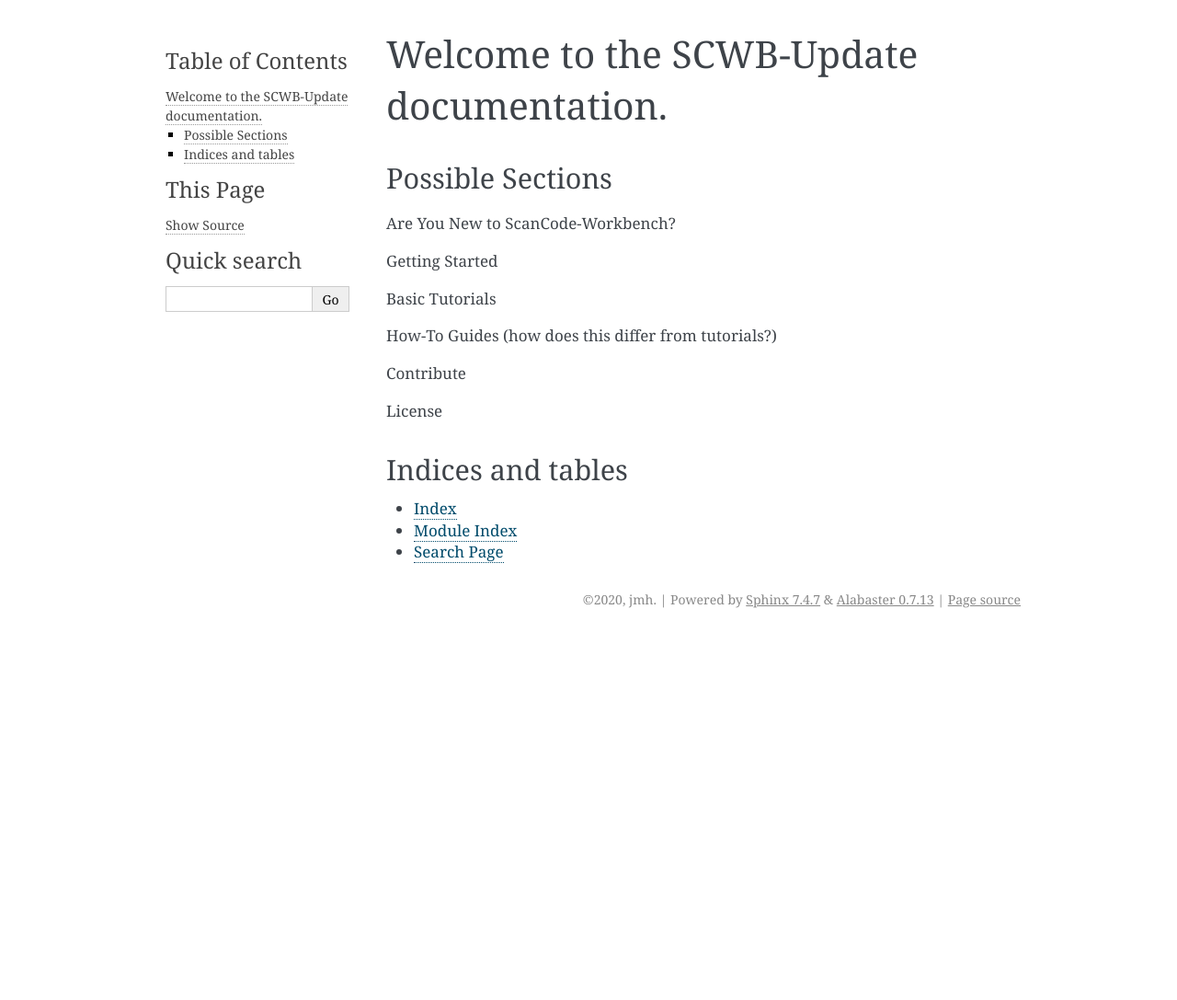
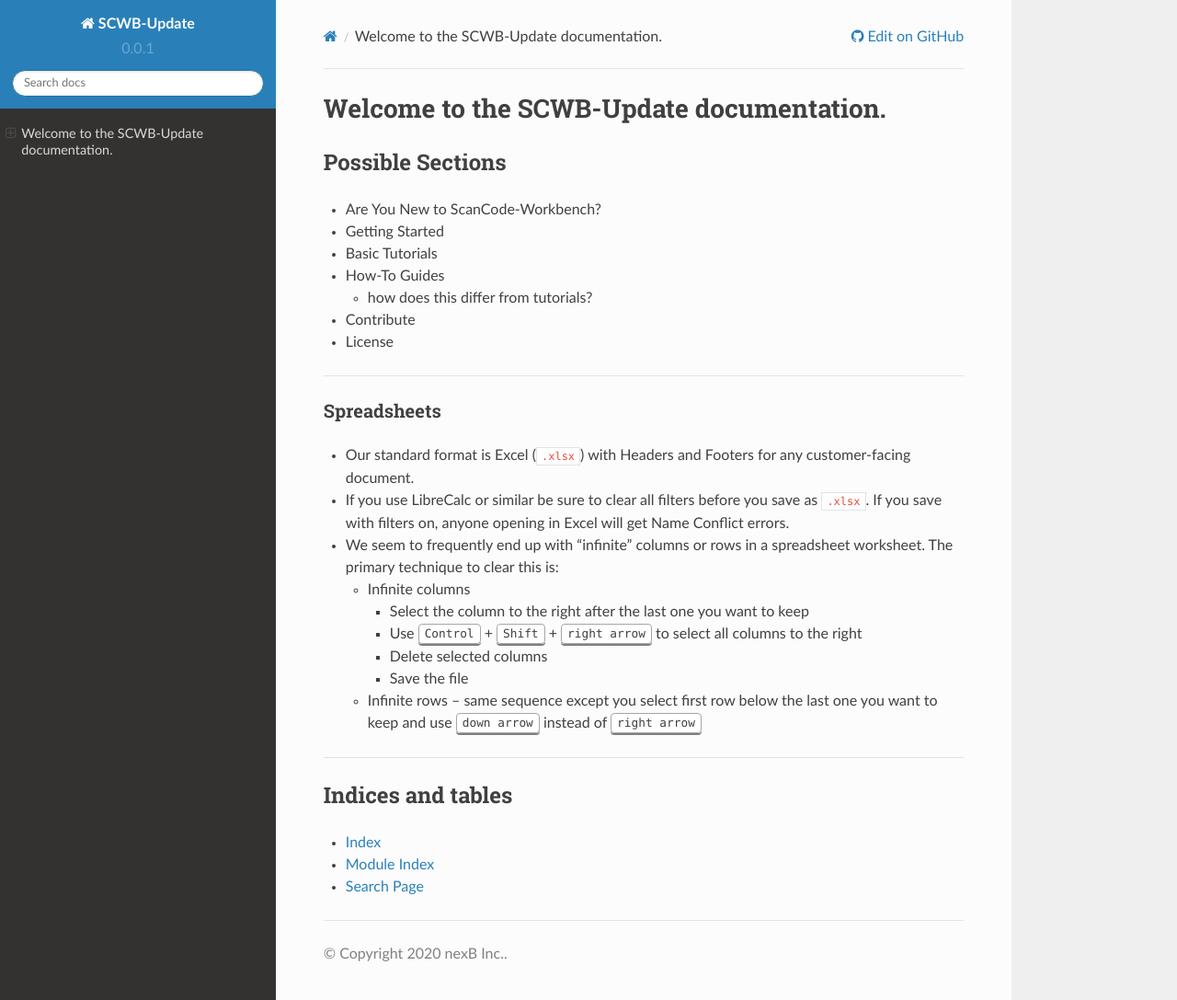
Before and after one commit to aboutcode-org/scancode-workbench, a Sphinx documentation site: the page built from docs-update/source/index.rst, in a window 1280 px wide and 1087 px high. Shown: the whole window at 92% size. Built offline with Sphinx 7.4.7 and the Read the Docs theme 2.0.0, drawn with Linux system fonts in a browser that asks for light colours.

```diff
--- a/docs-update/source/conf.py
+++ b/docs-update/source/conf.py
@@ -18,11 +18,12 @@
 # -- Project information -----------------------------------------------------
 
 project = 'SCWB-Update'
-copyright = '2020, jmh'
-author = 'jmh'
+copyright = '2020 nexB Inc.'
+author = 'nexB Inc.'
 
+version = '0.0.1'
 # The full version, including alpha/beta/rc tags
-release = '0.0.1'
+release = version
 
 
 # -- General configuration ---------------------------------------------------
@@ -31,7 +32,12 @@ release = '0.0.1'
 # extensions coming with Sphinx (named 'sphinx.ext.*') or your custom
 # ones.
 extensions = [
+    'sphinx.ext.intersphinx'
 ]
+
+intersphinx_mapping = {
+    'scancode-toolkit': ('https://scancode-toolkit.readthedocs.io/en/latest/', None),
+}
 
 # Add any paths that contain templates here, relative to this directory.
 templates_path = ['_templates']
@@ -47,9 +53,20 @@ exclude_patterns = []
 # The theme to use for HTML and HTML Help pages.  See the documentation for
 # a list of builtin themes.
 #
-html_theme = 'alabaster'
+html_theme = 'sphinx_rtd_theme'
 
 # Add any paths that contain custom static files (such as style sheets) here,
 # relative to this directory. They are copied after the builtin static files,
 # so a file named "default.css" will overwrite the builtin "default.css".
 html_static_path = ['_static']
+
+html_context = {
+    "display_github": True,
+    "github_user": "nexB",
+    "github_repo": "scancode-workbench",
+    "github_version": "update-rtd-01",  # branch
+    "conf_py_path": "/docs/source/",  # path in the checkout to the docs root
+    }
+
+# If true, "Created using Sphinx" is shown in the HTML footer. Default is True.
+html_show_sphinx = False
--- a/docs-update/source/index.rst
+++ b/docs-update/source/index.rst
@@ -1,6 +1,6 @@
-=======================================
+=========================================
 Welcome to the SCWB-Update documentation.
-=======================================
+=========================================
 
 .. toctree::
    :maxdepth: 2
@@ -10,19 +10,44 @@ Welcome to the SCWB-Update documentation.
 Possible Sections
 =================
 
-Are You New to ScanCode-Workbench?
+-  Are You New to ScanCode-Workbench?
 
-Getting Started
+-  Getting Started
 
-Basic Tutorials
+-  Basic Tutorials
 
-How-To Guides (how does this differ from tutorials?)
+-  How-To Guides
 
-Contribute
+   - how does this differ from tutorials?
 
-License
+-  Contribute
 
+-  License
 
+----
+
+Spreadsheets
+------------
+
+-  Our standard format is Excel (``.xlsx``) with Headers and Footers for any customer-facing document.
+
+-  If you use LibreCalc or similar be sure to clear all filters before you save as ``.xlsx``. If you save with filters on, anyone opening in Excel will get Name Conflict errors.
+
+-  We seem to frequently end up with “infinite” columns or rows in a spreadsheet worksheet. The primary technique to clear this is:
+
+   -  Infinite columns
+
+      -  Select the column to the right after the last one you want to keep
+
+      -  Use :kbd:`Control` + :kbd:`Shift` + :kbd:`right arrow` to select all columns to the right
+
+      -  Delete selected columns
+
+      -  Save the file
+
+   -  Infinite rows – same sequence except you select first row below the last one you want to keep and use :kbd:`down arrow` instead of :kbd:`right arrow`
+
+----
 
 
 Indices and tables
```
Also changed, not shown: docs-update/source/_static/theme_overrides.css (added, +150 -0 lines), 3 other files.
